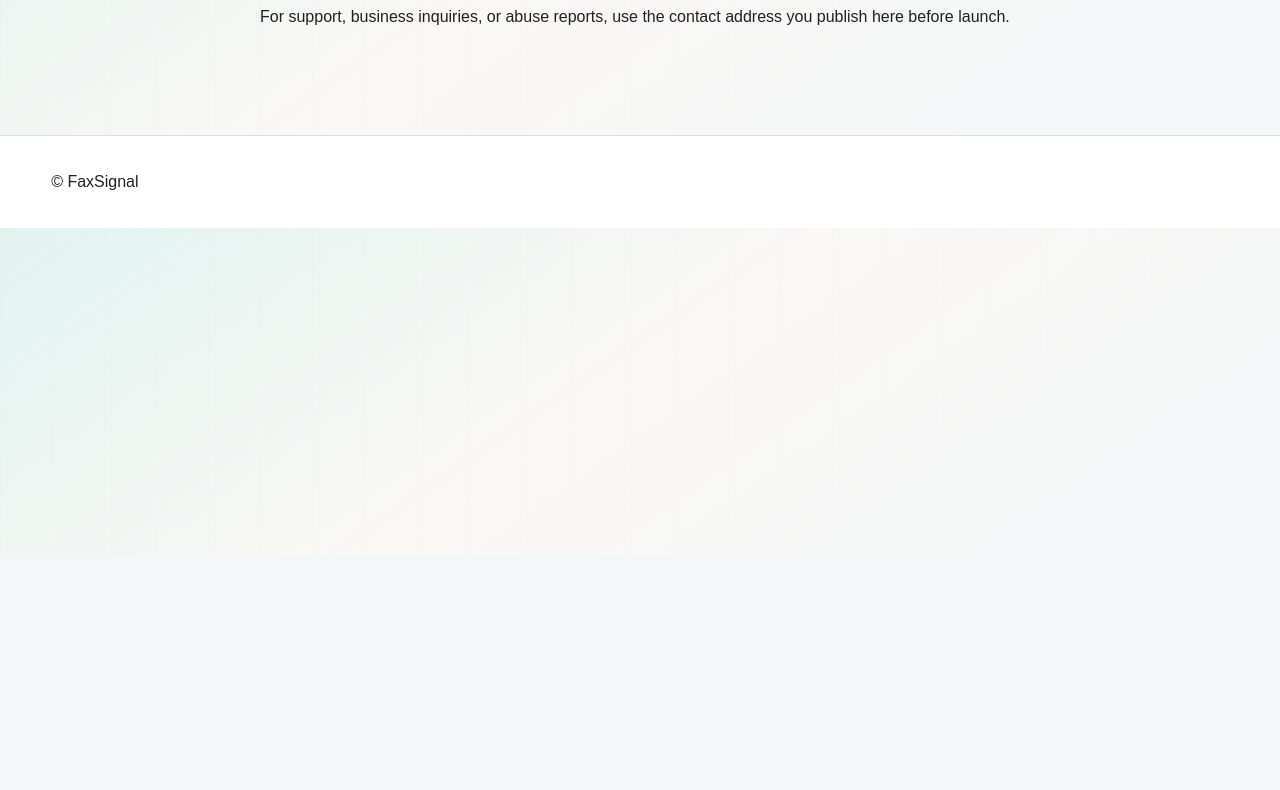
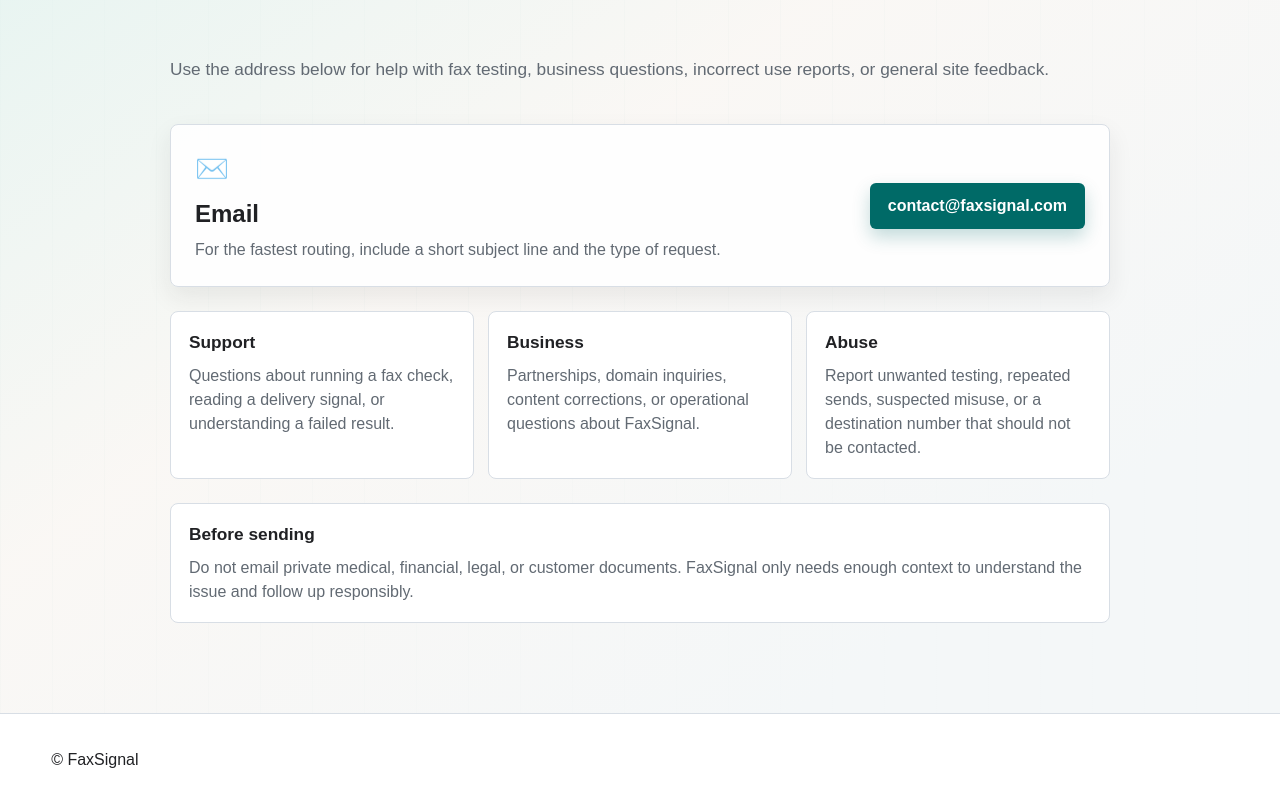
Before and after one commit to joeye51194-max/fax-testing-tool, a website: page public/contact.html in a window 1280 px wide. Shown: the part 246-1036 px from the top of the page. Before the commit the page ends 800 px from the top, so only its background shows below. Drawn offline with Linux system fonts and the light colour scheme.

Commit message:
Improve contact page

```diff
--- a/public/contact.html
+++ b/public/contact.html
@@ -3,10 +3,10 @@
   <head>
     <meta charset="utf-8">
     <meta name="viewport" content="width=device-width, initial-scale=1">
-    <meta name="description" content="Contact Fax Test Tool.">
+    <meta name="description" content="Contact FaxSignal for support, business inquiries, abuse reports, or questions about fax endpoint testing.">
     <meta name="google-site-verification" content="Vd3u8Q2LMt1oJimx-ZL-PciMQme2R0vy7m7Flj4dyw0">
 
-    <title>Contact | FaxSignal</title>
+    <title>Contact FaxSignal | Support and Abuse Reports</title>
     <script async src="https://pagead2.googlesyndication.com/pagead/js/adsbygoogle.js?client=ca-pub-5598442129425089" crossorigin="anonymous"></script>
 
     <link rel="stylesheet" href="/styles.css">
@@ -22,11 +22,45 @@
         <a href="/terms.html">Terms</a>
       </nav>
     </header>
-    <main class="content-page">
-      <h1>Contact</h1>
-      <p>
-        For support, business inquiries, or abuse reports, use the contact address you publish here before launch.
+    <main class="content-page contact-page">
+      <p class="eyebrow">📬 Contact FaxSignal</p>
+      <h1>Questions, support, or abuse reports</h1>
+      <p class="page-lede">
+        Use the address below for help with fax testing, business questions, incorrect use reports, or general site
+        feedback.
       </p>
+
+      <section class="contact-card" aria-label="FaxSignal email contact">
+        <div>
+          <span class="contact-icon" aria-hidden="true">✉️</span>
+          <h2>Email</h2>
+          <p>For the fastest routing, include a short subject line and the type of request.</p>
+        </div>
+        <a class="contact-email" href="mailto:contact@faxsignal.com">contact@faxsignal.com</a>
+      </section>
+
+      <section class="contact-reasons">
+        <div>
+          <h2>Support</h2>
+          <p>Questions about running a fax check, reading a delivery signal, or understanding a failed result.</p>
+        </div>
+        <div>
+          <h2>Business</h2>
+          <p>Partnerships, domain inquiries, content corrections, or operational questions about FaxSignal.</p>
+        </div>
+        <div>
+          <h2>Abuse</h2>
+          <p>Report unwanted testing, repeated sends, suspected misuse, or a destination number that should not be contacted.</p>
+        </div>
+      </section>
+
+      <section class="response-note">
+        <h2>Before sending</h2>
+        <p>
+          Do not email private medical, financial, legal, or customer documents. FaxSignal only needs enough context to
+          understand the issue and follow up responsibly.
+        </p>
+      </section>
     </main>
     <footer class="site-footer"><p>&copy; FaxSignal</p></footer>
   </body>
--- a/public/styles.css
+++ b/public/styles.css
@@ -580,6 +580,89 @@
   max-width: 760px;
 }
 
+.page-lede {
+  color: var(--muted);
+  font-size: 1.08rem;
+}
+
+.contact-page {
+  max-width: 940px;
+}
+
+.contact-card {
+  display: grid;
+  grid-template-columns: minmax(0, 1fr) auto;
+  gap: 24px;
+  align-items: center;
+  padding: 24px;
+  border: 1px solid var(--line);
+  border-radius: 8px;
+  background: rgba(255, 255, 255, 0.9);
+  box-shadow: var(--shadow-soft);
+}
+
+.contact-card h2 {
+  margin: 6px 0;
+}
+
+.contact-card p {
+  margin: 0;
+  color: var(--muted);
+}
+
+.contact-icon {
+  font-size: 1.7rem;
+}
+
+.contact-email {
+  display: inline-flex;
+  align-items: center;
+  justify-content: center;
+  min-height: 46px;
+  padding: 0 18px;
+  border-radius: 6px;
+  background: var(--brand);
+  color: white;
+  font-weight: 800;
+  text-decoration: none;
+  box-shadow: 0 8px 18px rgba(0, 106, 103, 0.24);
+  transition: background-color 160ms ease, box-shadow 160ms ease, transform 160ms ease;
+}
+
+.contact-email:hover,
+.contact-email:focus-visible {
+  background: var(--brand-dark);
+  box-shadow: 0 12px 24px rgba(0, 106, 103, 0.28);
+  outline: none;
+  transform: translateY(-1px);
+}
+
+.contact-reasons {
+  display: grid;
+  grid-template-columns: repeat(3, minmax(0, 1fr));
+  gap: 14px;
+}
+
+.contact-reasons div,
+.response-note {
+  padding: 18px;
+  border: 1px solid var(--line);
+  border-radius: 8px;
+  background: var(--panel);
+}
+
+.contact-reasons h2,
+.response-note h2 {
+  margin: 0 0 8px;
+  font-size: 1.08rem;
+}
+
+.contact-reasons p,
+.response-note p {
+  margin: 0;
+  color: var(--muted);
+}
+
 .wide-page {
   max-width: 1040px;
 }
@@ -680,8 +763,14 @@
   .input-row,
   .details-grid,
   .article-grid,
-  .use-case-grid {
+  .use-case-grid,
+  .contact-card,
+  .contact-reasons {
     grid-template-columns: 1fr;
+  }
+
+  .contact-email {
+    width: 100%;
   }
 
   .hero {
```
Also changed, not shown: public/privacy.html (+1 -2 lines).
